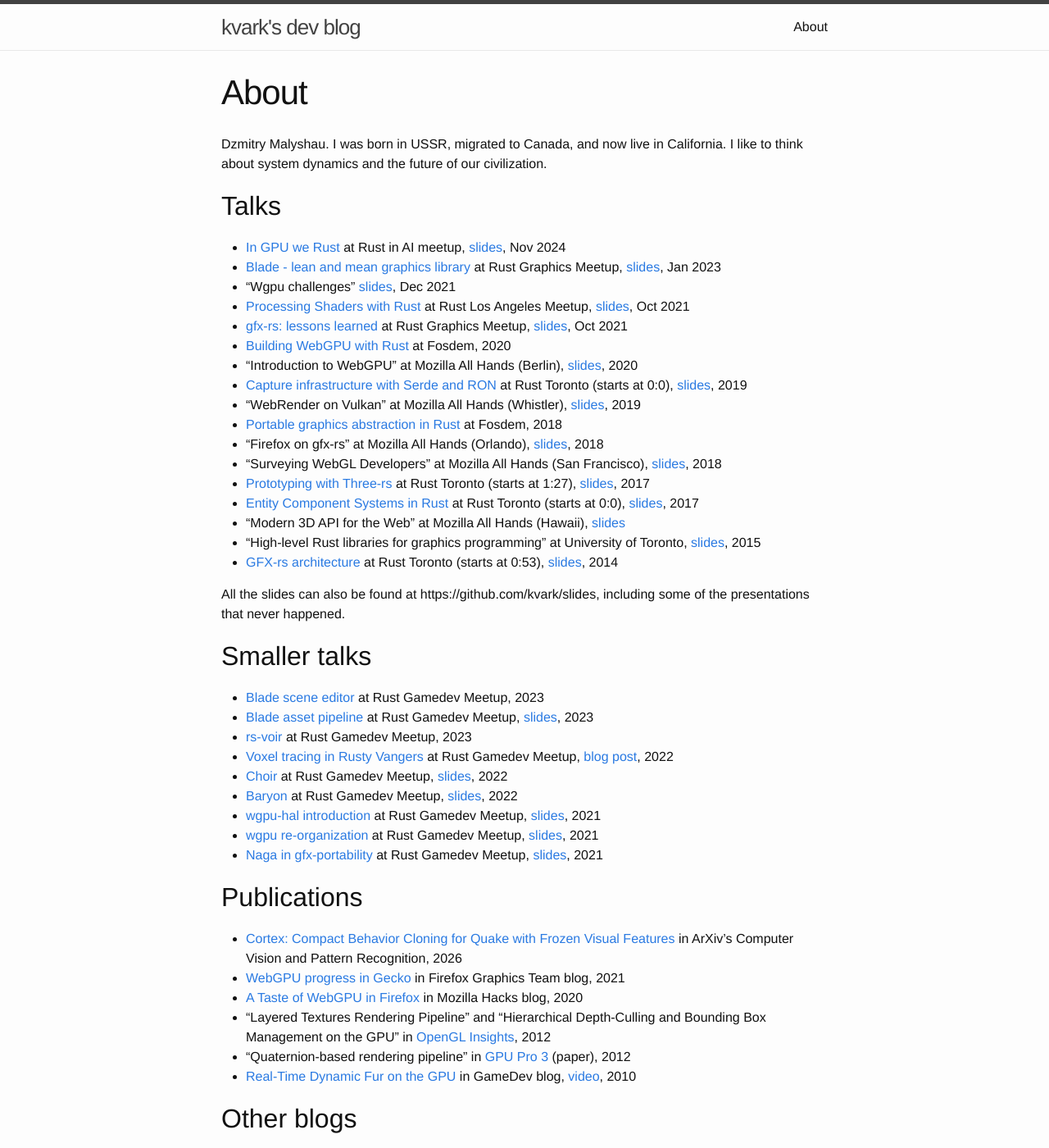
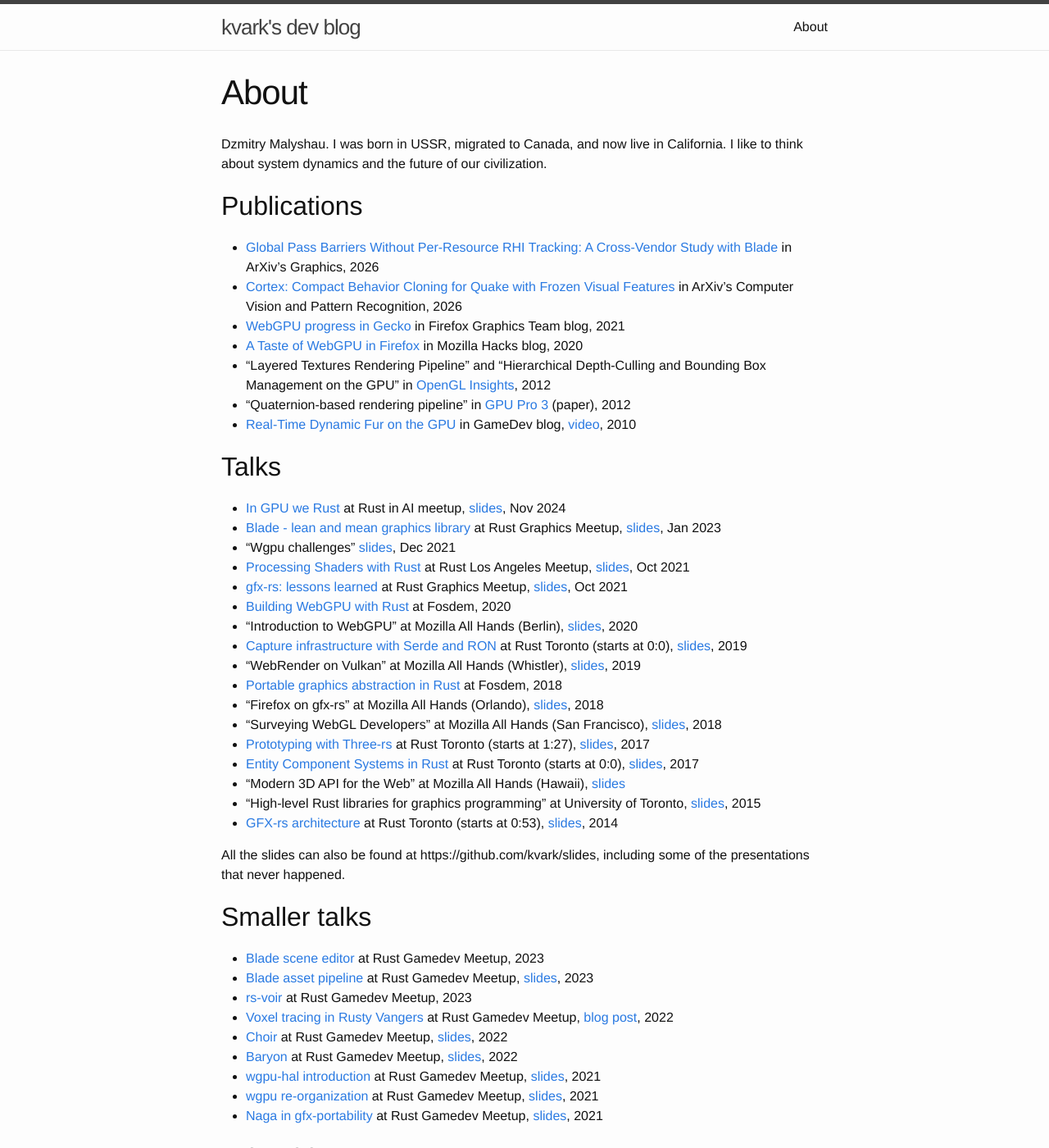
Before and after one commit to kvark/kvark.github.io, a Jekyll site: the page built from about.md, in a window 1280 px wide and 1400 px high. Shown: the whole window at 82% size. Built offline with Jekyll 4.4.1, drawn with Linux system fonts in a browser that asks for light colours; part of the change alters nothing that is shown.

Commit message:
Move publication to the top, add Blade paper

```diff
--- a/about.md
+++ b/about.md
@@ -7,6 +7,16 @@ permalink: /about/
 Dzmitry Malyshau.
 I was born in USSR, migrated to Canada, and now live in California.
 I like to think about system dynamics and the future of our civilization.
+
+## Publications
+
+- [Global Pass Barriers Without Per-Resource RHI Tracking: A Cross-Vendor Study with Blade](https://arxiv.org/abs/2607.26506) in ArXiv's Graphics, 2026
+- [Cortex: Compact Behavior Cloning for Quake with Frozen Visual Features](arxiv.org/abs/2607.22739) in ArXiv's Computer Vision and Pattern Recognition, 2026
+- [WebGPU progress in Gecko](https://mozillagfx.wordpress.com/2021/03/10/webgpu-progress/) in Firefox Graphics Team blog, 2021
+- [A Taste of WebGPU in Firefox](https://hacks.mozilla.org/2020/04/experimental-webgpu-in-firefox/) in Mozilla Hacks blog, 2020
+- "Layered Textures Rendering Pipeline" and "Hierarchical Depth-Culling and Bounding Box Management on the GPU" in [OpenGL Insights](https://www.routledge.com/OpenGL-Insights/Cozzi-Riccio/p/book/9781439893760?utm_source=crcpress.com), 2012
+- "Quaternion-based rendering pipeline" in [GPU Pro 3](https://www.routledge.com/GPU-PRO-3-Advanced-Rendering-Techniques/Engel/p/book/9781439887820?utm_source=crcpress.com) (paper), 2012
+- [Real-Time Dynamic Fur on the GPU](https://www.gamedev.net/tutorials/programming/graphics/real-time-dynamic-fur-on-the-gpu-r2774/) in GameDev blog, [video](https://www.youtube.com/watch?v=xM2_9X-QvfQ), 2010
 
 ## Talks
 
@@ -42,15 +52,6 @@ All the slides can also be found at https://github.com/kvark/slides, including s
 - [wgpu re-organization](https://www.youtube.com/watch?v=Wuwxh958P6I&t=3309s) at Rust Gamedev Meetup, [slides](https://github.com/kvark/slides/blob/799fc6cdfe3d040d06b6cb271518d217db42e09b/md/WgpuReorganization.md), 2021
 - [Naga in gfx-portability](https://youtu.be/6drrul3p_hU?t=2069) at Rust Gamedev Meetup, [slides](https://github.com/kvark/slides/raw/799fc6cdfe3d040d06b6cb271518d217db42e09b/Rust/NagaInGfxPortability_RustGamedevMeetup.pdf), 2021
 
-## Publications
-
-- [Cortex: Compact Behavior Cloning for Quake with Frozen Visual Features](arxiv.org/abs/2607.22739) in ArXiv's Computer Vision and Pattern Recognition, 2026
-- [WebGPU progress in Gecko](https://mozillagfx.wordpress.com/2021/03/10/webgpu-progress/) in Firefox Graphics Team blog, 2021
-- [A Taste of WebGPU in Firefox](https://hacks.mozilla.org/2020/04/experimental-webgpu-in-firefox/) in Mozilla Hacks blog, 2020
-- "Layered Textures Rendering Pipeline" and "Hierarchical Depth-Culling and Bounding Box Management on the GPU" in [OpenGL Insights](https://www.routledge.com/OpenGL-Insights/Cozzi-Riccio/p/book/9781439893760?utm_source=crcpress.com), 2012
-- "Quaternion-based rendering pipeline" in [GPU Pro 3](https://www.routledge.com/GPU-PRO-3-Advanced-Rendering-Techniques/Engel/p/book/9781439887820?utm_source=crcpress.com) (paper), 2012
-- [Real-Time Dynamic Fur on the GPU](https://www.gamedev.net/tutorials/programming/graphics/real-time-dynamic-fur-on-the-gpu-r2774/) in GameDev blog, [video](https://www.youtube.com/watch?v=xM2_9X-QvfQ), 2010
-
 ## Other blogs
 
 Be prepared for some non-conventional viewpoints here!
```
